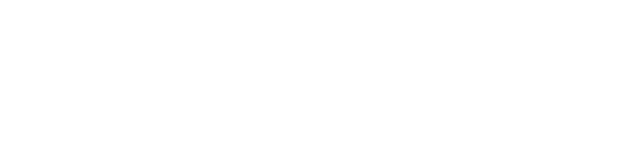
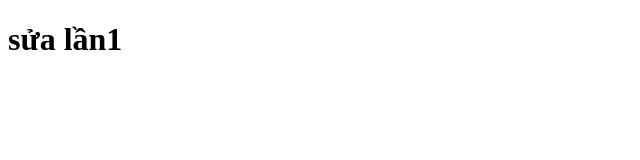
Before and after one commit to uchihaduma2-ui/duan4, a plain HTML site: page index.html in a window 1280 px wide. Shown: the whole page, without its empty margins (0-640 px from the left). Drawn offline with Linux system fonts and the light colour scheme.

Commit message:
sửa đổi lần 1

```diff
--- a/index.html
+++ b/index.html
@@ -5,5 +5,7 @@
     <meta name="viewport" content="width=device-width, initial-scale=1.0" />
     <title>duan4</title>
   </head>
-  <body></body>
+  <body>
+    <h1>sửa lần1</h1>
+  </body>
 </html>
```
